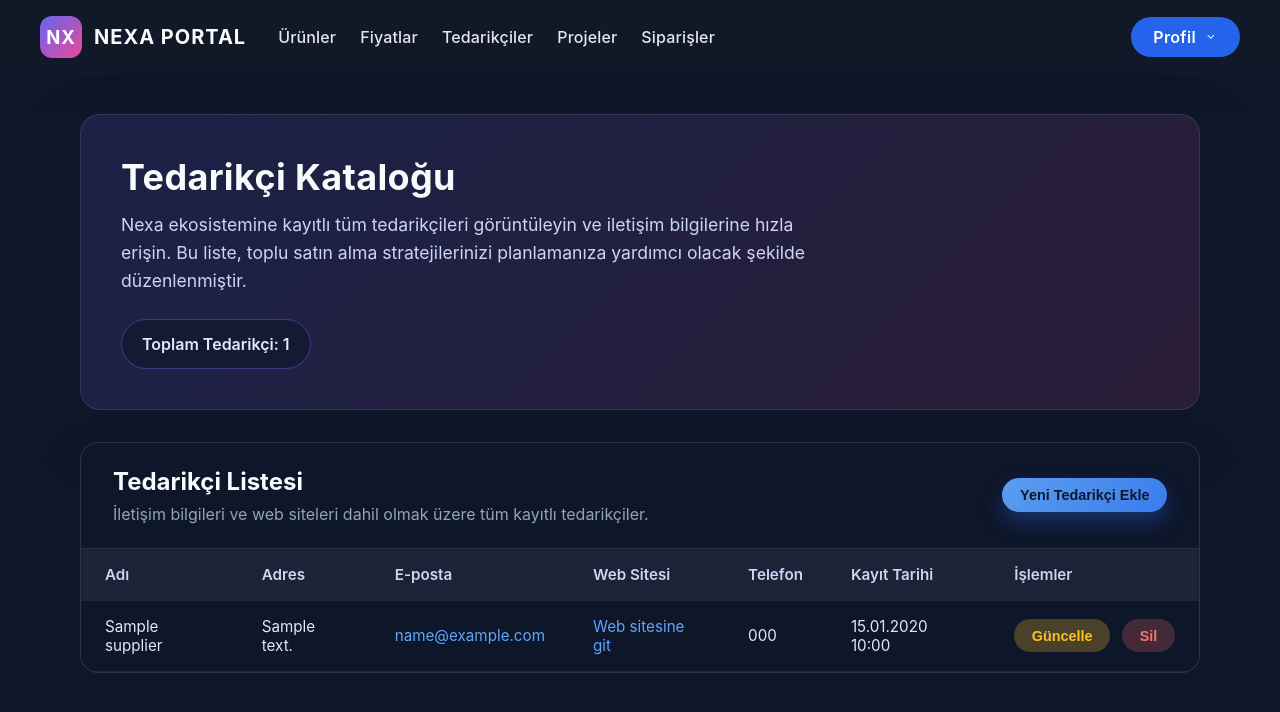
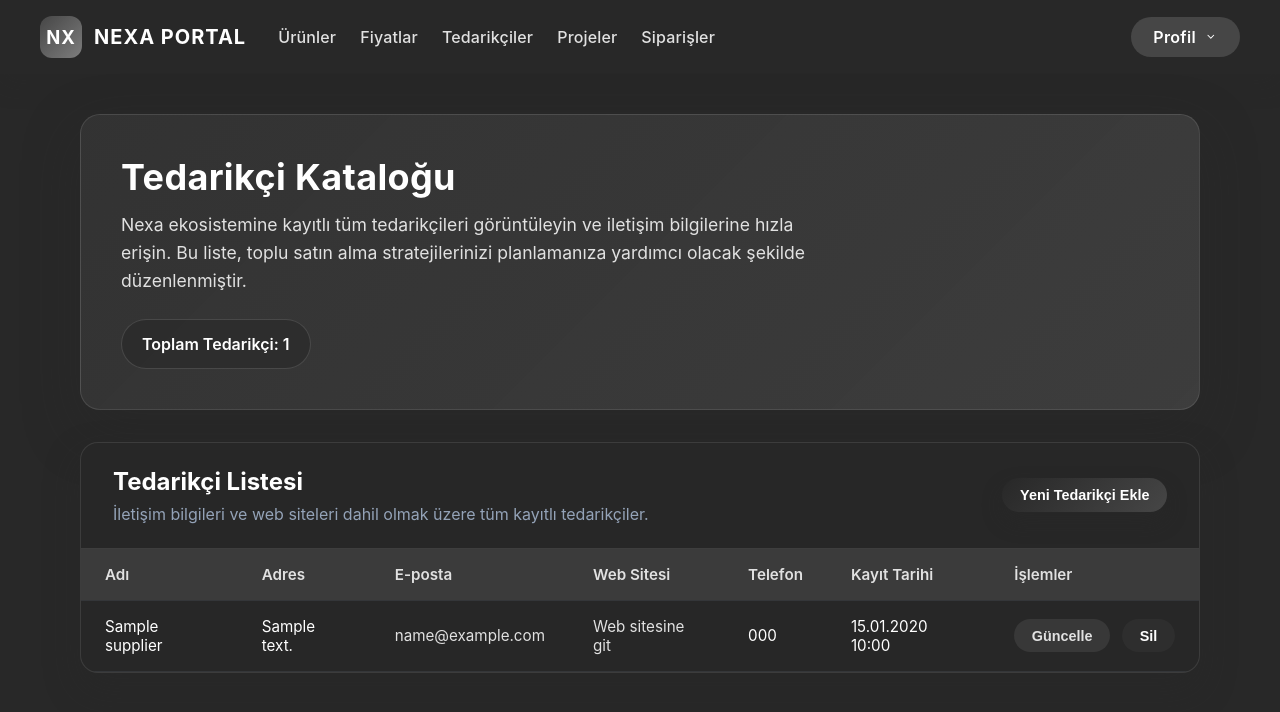
Before and after one commit to hakanicellioglu/nexa, a PHP site: page /suppliers.php in a window 1280 px wide. Shown: the top 712 px of the page. Run offline with PHP 8.4, Linux system fonts and the light colour scheme; tables that the repository leaves empty hold one stand-in row (values such as "Sample post").

Commit message:
feat: apply new grayscale color theme

```diff
--- a/header.php
+++ b/header.php
@@ -19,9 +19,9 @@ if (!function_exists('nexaHeaderStyles')) {
         align-items: center;
         justify-content: space-between;
         padding: 1rem 2.5rem;
-        background: #111827;
-        color: #f9fafb;
-        box-shadow: 0 10px 24px rgba(15, 23, 42, 0.25);
+        background: #282828;
+        color: #ffffff;
+        box-shadow: 0 10px 24px rgba(40, 40, 40, 0.25);
     }
 
     .nexa-logo {
@@ -41,7 +41,7 @@ if (!function_exists('nexaHeaderStyles')) {
         width: 42px;
         height: 42px;
         border-radius: 12px;
-        background: linear-gradient(135deg, #6366f1, #ec4899);
+        background: linear-gradient(135deg, #464646, #7d7d7d);
         align-items: center;
         justify-content: center;
         font-size: 1.15rem;
@@ -56,7 +56,7 @@ if (!function_exists('nexaHeaderStyles')) {
     }
 
     .nexa-nav a {
-        color: #e5e7eb;
+        color: #e1e1e1;
         text-decoration: none;
         font-weight: 500;
         letter-spacing: 0.01em;
@@ -87,7 +87,7 @@ if (!function_exists('nexaHeaderStyles')) {
         gap: 0.5rem;
         padding: 0.6rem 1.4rem;
         border-radius: 999px;
-        background: #2563eb;
+        background: #464646;
         color: #ffffff;
         border: none;
         cursor: pointer;
@@ -98,7 +98,8 @@ if (!function_exists('nexaHeaderStyles')) {
 
     .nexa-profile-toggle:focus,
     .nexa-profile-toggle:hover {
-        background: #1d4ed8;
+        background: #7d7d7d;
+        color: #282828;
         transform: translateY(-1px);
     }
 
@@ -113,9 +114,10 @@ if (!function_exists('nexaHeaderStyles')) {
         right: 0;
         margin-top: 0.5rem;
         min-width: 180px;
-        background: #1f2937;
+        background: #2f2f2f;
         border-radius: 12px;
-        box-shadow: 0 12px 24px rgba(15, 23, 42, 0.35);
+        border: 1px solid #464646;
+        box-shadow: 0 12px 24px rgba(40, 40, 40, 0.35);
         padding: 0.4rem;
         display: flex;
         flex-direction: column;
@@ -127,7 +129,7 @@ if (!function_exists('nexaHeaderStyles')) {
         display: block;
         padding: 0.6rem 0.9rem;
         border-radius: 8px;
-        color: #f9fafb;
+        color: #e1e1e1;
         text-decoration: none;
         font-weight: 500;
         transition: background 0.2s ease;
@@ -135,7 +137,8 @@ if (!function_exists('nexaHeaderStyles')) {
 
     .nexa-profile-menu a:hover,
     .nexa-profile-menu a:focus {
-        background: rgba(59, 130, 246, 0.25);
+        background: rgba(225, 225, 225, 0.12);
+        color: #ffffff;
     }
 
     .nexa-profile-dropdown:not([open]) .nexa-profile-menu {
--- a/suppliers.php
+++ b/suppliers.php
@@ -68,8 +68,8 @@ $totalSuppliers = count($suppliers);
         body {
             margin: 0;
             font-family: "Inter", Arial, sans-serif;
-            background: #0f172a;
-            color: #f8fafc;
+            background: #282828;
+            color: #ffffff;
         }
 
         main {
@@ -81,11 +81,11 @@ $totalSuppliers = count($suppliers);
         }
 
         .hero {
-            background: linear-gradient(135deg, rgba(99, 102, 241, 0.15), rgba(236, 72, 153, 0.12));
-            border: 1px solid rgba(148, 163, 184, 0.18);
+            background: linear-gradient(135deg, rgba(70, 70, 70, 0.35), rgba(125, 125, 125, 0.25));
+            border: 1px solid rgba(225, 225, 225, 0.12);
             border-radius: 20px;
             padding: 2.5rem;
-            box-shadow: 0 20px 55px rgba(15, 23, 42, 0.35);
+            box-shadow: 0 20px 55px rgba(40, 40, 40, 0.35);
         }
 
         .hero h1 {
@@ -96,7 +96,7 @@ $totalSuppliers = count($suppliers);
 
         .hero p {
             margin: 0;
-            color: #cbd5f5;
+            color: #e1e1e1;
             font-size: 1.1rem;
             max-width: 720px;
             line-height: 1.6;
@@ -107,25 +107,25 @@ $totalSuppliers = count($suppliers);
             display: inline-flex;
             align-items: center;
             gap: 0.75rem;
-            background: rgba(15, 23, 42, 0.6);
+            background: rgba(40, 40, 40, 0.6);
             padding: 0.85rem 1.25rem;
             border-radius: 999px;
-            border: 1px solid rgba(99, 102, 241, 0.45);
-            color: #e0e7ff;
+            border: 1px solid rgba(125, 125, 125, 0.35);
+            color: #ffffff;
             font-weight: 600;
         }
 
         .table-card {
-            background: rgba(15, 23, 42, 0.92);
+            background: rgba(40, 40, 40, 0.92);
             border-radius: 18px;
-            border: 1px solid rgba(148, 163, 184, 0.2);
-            box-shadow: 0 16px 35px rgba(15, 23, 42, 0.35);
+            border: 1px solid rgba(125, 125, 125, 0.25);
+            box-shadow: 0 16px 35px rgba(40, 40, 40, 0.35);
             overflow: hidden;
         }
 
         .table-header {
             padding: 1.5rem 2rem;
-            border-bottom: 1px solid rgba(148, 163, 184, 0.18);
+            border-bottom: 1px solid rgba(225, 225, 225, 0.12);
             display: flex;
             flex-wrap: wrap;
             align-items: center;
@@ -155,29 +155,29 @@ $totalSuppliers = count($suppliers);
         }
 
         .table-actions button:focus-visible {
-            outline: 2px solid rgba(96, 165, 250, 0.65);
+            outline: 2px solid rgba(225, 225, 225, 0.65);
             outline-offset: 2px;
         }
 
         .action-add {
-            background: linear-gradient(135deg, rgba(96, 165, 250, 0.95), rgba(59, 130, 246, 0.95));
-            color: #0f172a;
-            box-shadow: 0 10px 20px rgba(37, 99, 235, 0.35);
+            background: linear-gradient(135deg, #282828, #464646);
+            color: #ffffff;
+            box-shadow: 0 10px 20px rgba(40, 40, 40, 0.4);
         }
 
         .action-edit {
-            background: rgba(251, 191, 36, 0.25);
-            color: #fbbf24;
+            background: rgba(125, 125, 125, 0.2);
+            color: #e1e1e1;
         }
 
         .action-delete {
-            background: rgba(248, 113, 113, 0.22);
-            color: #f87171;
+            background: rgba(70, 70, 70, 0.25);
+            color: #ffffff;
         }
 
         .table-actions button:hover {
             transform: translateY(-1px);
-            box-shadow: 0 12px 18px rgba(15, 23, 42, 0.25);
+            box-shadow: 0 12px 18px rgba(40, 40, 40, 0.25);
         }
 
         .table-actions button:disabled {
@@ -198,7 +198,7 @@ $totalSuppliers = count($suppliers);
         }
 
         thead {
-            background: rgba(30, 41, 59, 0.8);
+            background: rgba(70, 70, 70, 0.65);
         }
 
         th,
@@ -210,34 +210,35 @@ $totalSuppliers = count($suppliers);
 
         th {
             font-weight: 600;
-            color: #cbd5f5;
+            color: #e1e1e1;
             font-size: 0.95rem;
         }
 
         td {
-            color: #e2e8f0;
+            color: #ffffff;
             font-size: 0.95rem;
         }
 
         tbody tr:hover {
-            background: rgba(99, 102, 241, 0.08);
+            background: rgba(125, 125, 125, 0.15);
         }
 
         .empty-state {
             padding: 2.5rem;
             text-align: center;
-            color: #94a3b8;
+            color: #e1e1e1;
             font-size: 1rem;
         }
 
         a.supplier-link {
-            color: #60a5fa;
+            color: #e1e1e1;
             text-decoration: none;
         }
 
         a.supplier-link:hover,
         a.supplier-link:focus {
             text-decoration: underline;
+            color: #ffffff;
         }
 
         @media (max-width: 768px) {
```
Also changed, not shown: api/suppliers/add.php (+25 -22 lines), api/suppliers/edit.php (+25 -22 lines), dashboard.php (+17 -17 lines), index.php (+8 -7 lines), login.php (+21 -14 lines), register.php (+20 -13 lines).
